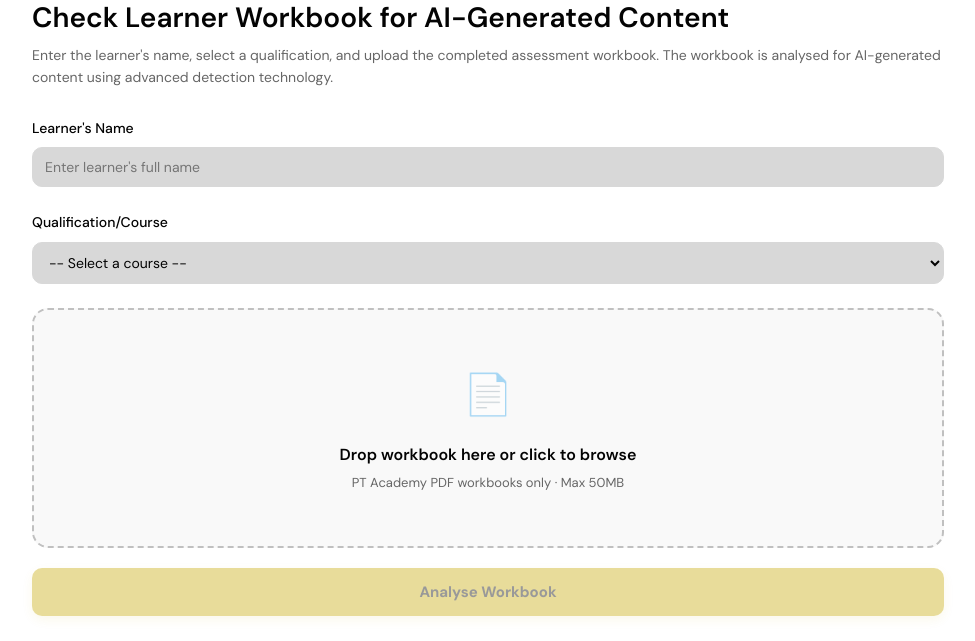
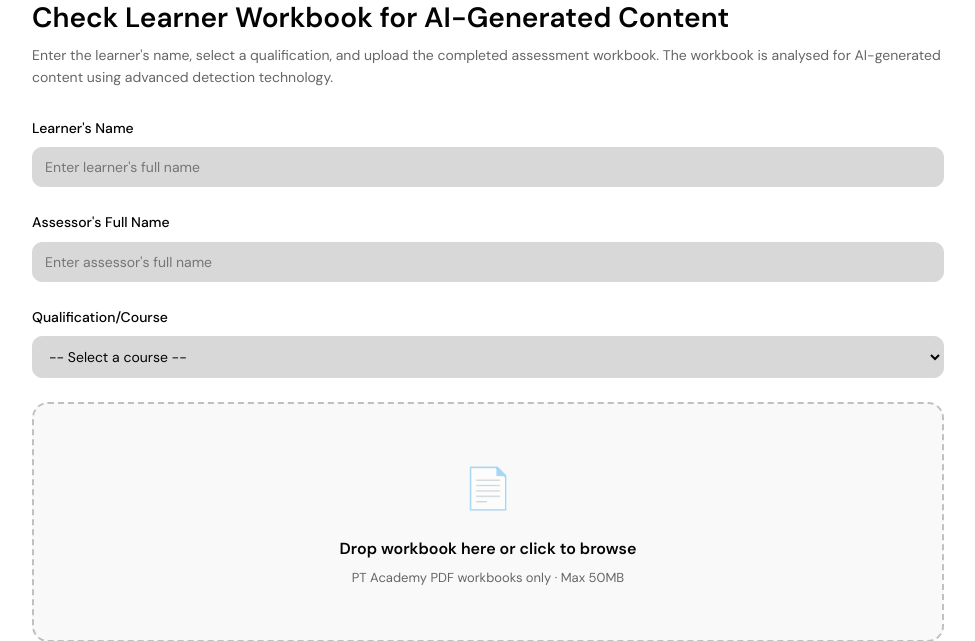
Before and after one commit to samjonesptacademy-lms/ptacademy_aidetector, a Flask app: page / in a window 1280 px wide. Shown: the part 124-765 px from the top of the page, without its empty margins (152-1127 px from the left). Before the commit the page ends 742 px from the top, so only its background shows below. Run offline with Flask 3, Linux system fonts and the light colour scheme.

Commit message:
Add assessor name field and exclude short answers from portfolio scoring
- Add Assessor's Full Name input to the upload form (required field)
- Pass assessor_name through to PDF report, displayed below learner name
- Exclude short answers (< 50 words) from portfolio AI % and risk rating,
  as insufficient text makes detection unreliable for these answers
- quality_note now always surfaces when short answers are excluded

Co-Authored-By: Claude Sonnet 4.6 <noreply@anthropic.com>

```diff
--- a/analysis/pdf_generator.py
+++ b/analysis/pdf_generator.py
@@ -46,6 +46,7 @@ def generate_pdf_report(results):
     answer_results = results.get('results', [])
     summary = results.get('summary', {})
     learner_name = results.get('learner_name', 'Unknown Learner')
+    assessor_name = results.get('assessor_name', 'Unknown Assessor')
 
     portfolio_score = summary.get('portfolio_score', 0)
     portfolio_confidence = summary.get('portfolio_confidence', 0.5)
@@ -116,8 +117,11 @@ def generate_pdf_report(results):
     title = Paragraph('PT Academy AI Detection Report', title_style)
     elements.append(title)
 
-    learner_para = Paragraph(f'<b>Learner:</b> {learner_name}', ParagraphStyle('LearnerName', parent=styles['Normal'], fontSize=11, textColor=colors.HexColor(PRIMARY_COLOR), spaceAfter=4, fontName='Helvetica-Bold'))
+    learner_para = Paragraph(f'<b>Learner:</b> {learner_name}', ParagraphStyle('LearnerName', parent=styles['Normal'], fontSize=11, textColor=colors.HexColor(PRIMARY_COLOR), spaceAfter=2, fontName='Helvetica-Bold'))
     elements.append(learner_para)
+
+    assessor_para = Paragraph(f'<b>Assessor:</b> {assessor_name}', ParagraphStyle('AssessorName', parent=styles['Normal'], fontSize=11, textColor=colors.HexColor(PRIMARY_COLOR), spaceAfter=4, fontName='Helvetica-Bold'))
+    elements.append(assessor_para)
 
     analysis_date = datetime.now().strftime('%d %B %Y at %H:%M')
     date_para = Paragraph(f'<i>Report Generated: {analysis_date}</i>', small_text)
--- a/app.py
+++ b/app.py
@@ -516,7 +516,7 @@ def get_courses():
     return jsonify({'courses': courses})
 
 
-def generate_analysis_stream(answers, course_id, filename, learner_name='Unknown'):
+def generate_analysis_stream(answers, course_id, filename, learner_name='Unknown', assessor_name='Unknown'):
     """Generator that yields analysis results as newline-delimited JSON."""
     gpt_calls = 0
     results = []
@@ -559,34 +559,39 @@ def generate_analysis_stream(answers, course_id, filename, learner_name='Unknown
     # Sort results by AI percentage for final summary
     results.sort(key=lambda x: x.get('ai_percentage', 0), reverse=True)
 
-    # Calculate summary statistics based on classifications
+    # Calculate summary statistics based on classifications (all answers)
     ai_count = sum(1 for r in results if r.get('overall_classification') == 'AI')
     ai_polished_count = sum(1 for r in results if r.get('overall_classification') == 'AI Polished')
     human_count = sum(1 for r in results if r.get('overall_classification') == 'Human')
-
-    # Calculate average percentages
-    avg_ai_pct = round(sum(r.get('ai_percentage', 0) for r in results) / len(results)) if results else 0
-    avg_ai_polished_pct = 0  # Simplified display: always 0 in new system
-    avg_human_pct = round(sum(r.get('human_percentage', 0) for r in results) / len(results)) if results else 0
-
-    # ── PORTFOLIO-LEVEL SCORING ────────────────────────────────────────────────
-    # Calculate portfolio metrics with confidence adjustment for short answers
-    portfolio_score = round(avg_ai_pct, 2)
 
     # Count short answers
     short_answer_count = sum(1 for r in results if r.get('low_confidence_flag', False))
     short_answer_pct = round((short_answer_count / len(results)) * 100, 1) if results else 0
 
-    # Calculate portfolio confidence (average of adjusted confidences)
-    portfolio_confidence = sum(r.get('adjusted_confidence', 0.5) for r in results) / len(results) if results else 0.5
+    # ── PORTFOLIO-LEVEL SCORING ────────────────────────────────────────────────
+    # Short answers (< 50 words) are excluded from portfolio scoring as there is
+    # insufficient text for reliable AI detection.
+    scoreable_results = [r for r in results if not r.get('low_confidence_flag', False)]
 
-    # Apply additional confidence penalty if many short answers (>10%)
+    avg_ai_pct = round(sum(r.get('ai_percentage', 0) for r in scoreable_results) / len(scoreable_results)) if scoreable_results else 0
+    avg_ai_polished_pct = 0  # Simplified display: always 0 in new system
+    avg_human_pct = round(sum(r.get('human_percentage', 0) for r in scoreable_results) / len(scoreable_results)) if scoreable_results else 0
+
+    portfolio_score = round(avg_ai_pct, 2)
+
+    # Calculate portfolio confidence from scoreable answers only
+    portfolio_confidence = round(
+        sum(r.get('adjusted_confidence', 0.5) for r in scoreable_results) / len(scoreable_results)
+        if scoreable_results else 0.5,
+        3
+    )
+
     quality_note = ""
-    if short_answer_pct > 10:
-        quality_note = f"Multiple short answers detected ({short_answer_count} answers < 50 words). Overall confidence may be lower due to limited text for analysis."
-        portfolio_confidence = portfolio_confidence * 0.85  # Additional 15% confidence reduction
-
-    portfolio_confidence = round(portfolio_confidence, 3)
+    if short_answer_count > 0:
+        excluded_note = f"{short_answer_count} short answer{'s' if short_answer_count > 1 else ''} (< 50 words) excluded from portfolio score."
+        quality_note = excluded_note
+        if not scoreable_results:
+            quality_note += " No scoreable answers remain — portfolio score unavailable."
 
     # Classify portfolio risk based on portfolio score
     if portfolio_score >= 65:
@@ -638,6 +643,7 @@ def generate_analysis_stream(answers, course_id, filename, learner_name='Unknown
     analysis_for_pdf = {
         'results': pdf_results,
         'learner_name': learner_name,
+        'assessor_name': assessor_name,
         'course_name': COURSES_CONFIG['courses'][course_id]['name'],
         'summary': {
             'total_answers': len(results),
@@ -698,6 +704,7 @@ def analyse():
     # Get course parameter (default to level2_gym for backwards compatibility)
     course_id = request.form.get('course', 'level2_gym')
     learner_name = request.form.get('learner_name', 'Unknown')
+    assessor_name = request.form.get('assessor_name', 'Unknown')
 
     if course_id not in COURSES_CONFIG['courses']:
         return jsonify({'error': f'Unknown course: {course_id}'}), 400
@@ -723,7 +730,7 @@ def analyse():
 
         # Stream analysis results
         return Response(
-            generate_analysis_stream(answers, course_id, file.filename, learner_name),
+            generate_analysis_stream(answers, course_id, file.filename, learner_name, assessor_name),
             mimetype='application/x-ndjson'
         )
 
--- a/templates/index.html
+++ b/templates/index.html
@@ -644,6 +644,11 @@
     </div>
 
     <div style="margin-bottom: 24px;">
+      <label for="assessor-name" style="display: block; font-size: 14px; font-weight: 500; margin-bottom: 8px;">Assessor's Full Name</label>
+      <input type="text" id="assessor-name" placeholder="Enter assessor's full name" style="width: 100%; padding: 10px 12px; background: var(--surface2); border: 1px solid var(--border); border-radius: var(--radius); color: var(--text); font-family: var(--font); font-size: 14px;" required>
+    </div>
+
+    <div style="margin-bottom: 24px;">
       <label for="course-select" style="display: block; font-size: 14px; font-weight: 500; margin-bottom: 8px;">Qualification/Course</label>
       <select id="course-select" style="width: 100%; padding: 10px 12px; background: var(--surface2); border: 1px solid var(--border); border-radius: var(--radius); color: var(--text); font-family: var(--font); font-size: 14px;" required>
         <option value="">-- Select a course --</option>
@@ -791,10 +796,12 @@ const btnAnalyse = document.getElementById('btn-analyse');
 const fileRemove = document.getElementById('file-remove');
 const courseSelect = document.getElementById('course-select');
 const learnerNameInput = document.getElementById('learner-name');
+const assessorNameInput = document.getElementById('assessor-name');
 
 let selectedFile = null;
 let selectedCourse = null;
 let learnerName = null;
+let assessorName = null;
 let allResults = [];
 let answerTextStore = {};
 let currentFilter = 'all';
@@ -825,8 +832,13 @@ learnerNameInput.addEventListener('input', (e) => {
   updateAnalyseButton();
 });
 
+assessorNameInput.addEventListener('input', (e) => {
+  assessorName = e.target.value.trim();
+  updateAnalyseButton();
+});
+
 function updateAnalyseButton() {
-  btnAnalyse.disabled = !selectedFile || !selectedCourse || !learnerName;
+  btnAnalyse.disabled = !selectedFile || !selectedCourse || !learnerName || !assessorName;
 }
 
 // Drag and drop
@@ -869,7 +881,7 @@ function show(id) { document.getElementById(id).style.display = 'block'; documen
 function hide(id) { document.getElementById(id).style.display = 'none'; document.getElementById(id).classList.remove('show'); }
 
 function runAnalysis() {
-  if (!selectedFile || !selectedCourse || !learnerName) return;
+  if (!selectedFile || !selectedCourse || !learnerName || !assessorName) return;
 
   document.getElementById('upload-section').style.display = 'none';
   document.getElementById('results').style.display = 'none';
@@ -881,6 +893,7 @@ function runAnalysis() {
   formData.append('file', selectedFile);
   formData.append('course', selectedCourse);
   formData.append('learner_name', learnerName);
+  formData.append('assessor_name', assessorName);
 
   fetch('/analyse', { method: 'POST', body: formData })
     .then(r => {
```
